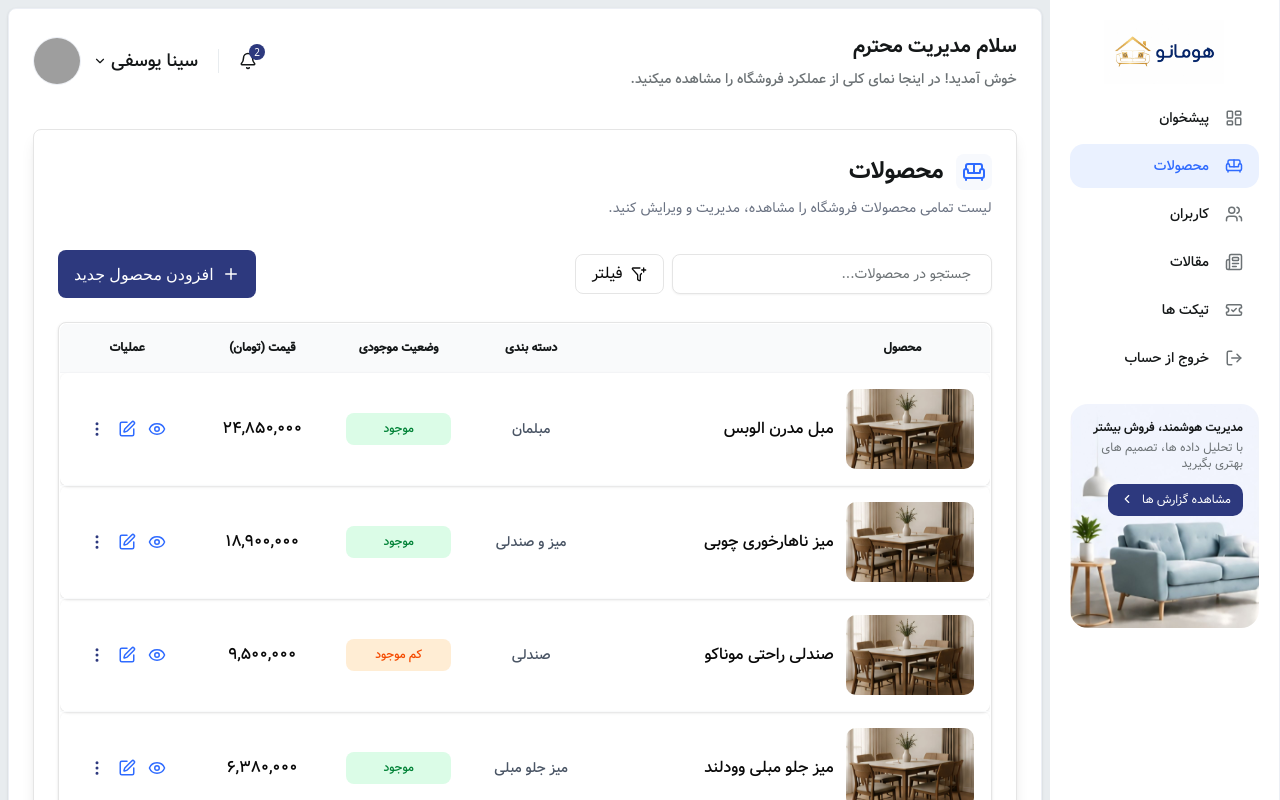
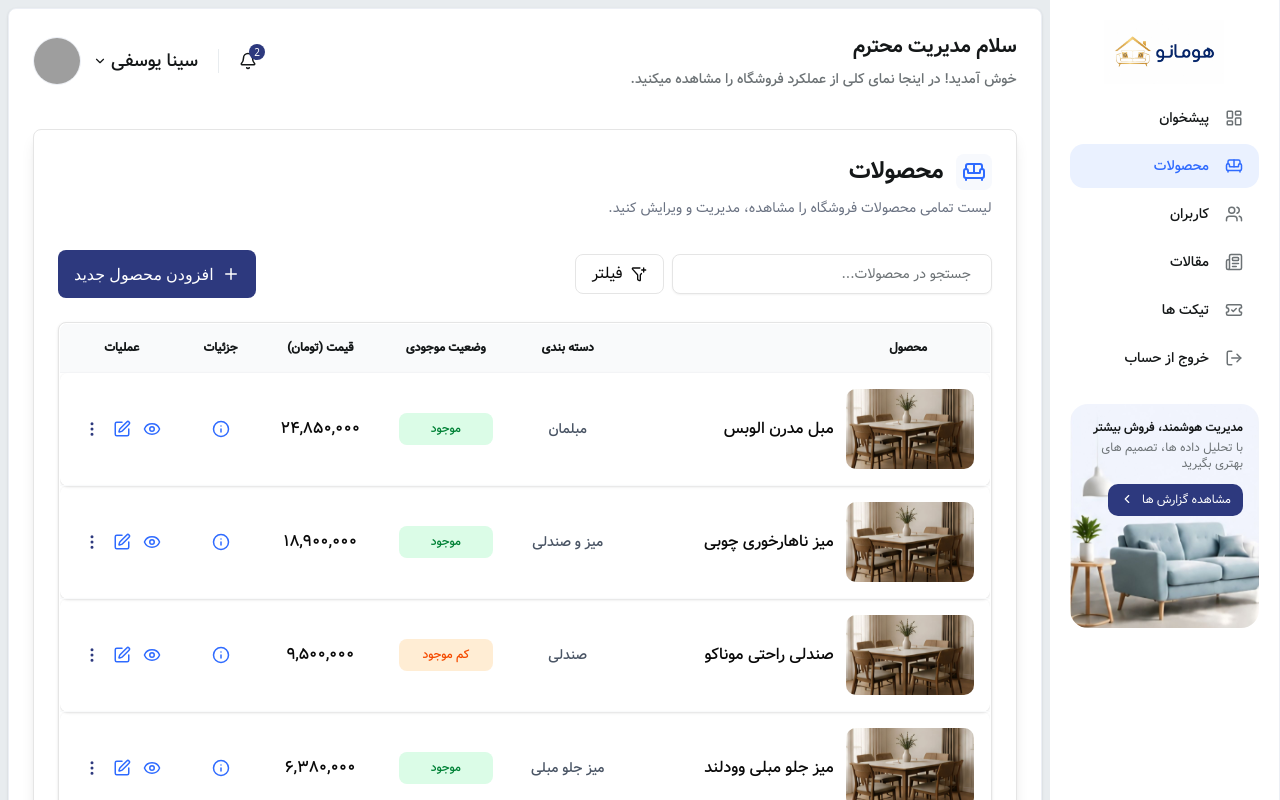
Before and after one commit to Hamiiiidreza/Home-Style, a React (Vite) app: page /p-admin/admin-product in a window 1280 px wide. Shown: the top 800 px of the page. Built offline with nearby package versions, Linux system fonts and the light colour scheme; grey boxes are pictures that could not be loaded.

Commit message:
feat(product-management): add product details field and modal handler

```diff
--- a/src/pages/AdminPanel/product-management/product-management.tsx
+++ b/src/pages/AdminPanel/product-management/product-management.tsx
@@ -1,9 +1,15 @@
 import React, { useState } from 'react';
-import { Eye, Edit, MoreVertical, Plus, Sofa, FunnelPlus } from 'lucide-react';
+import { Eye, Edit, MoreVertical, Plus, Sofa, FunnelPlus, Info } from 'lucide-react';
 import CustomInput from '../../../components/ui/custom-input';
 import CustomPagination from '../../../components/ui/custom-pagination';
 import { useNavigate } from "react-router-dom";
 
+import {
+  Dialog,
+  DialogContent,
+  DialogHeader,
+  DialogTitle,
+} from "../../../components/ui/dialog";
 
 type ProductStatus = 'موجود' | 'کم موجود' | 'ناموجود';
 
@@ -81,11 +87,15 @@ const ProductManagement: React.FC = () => {
   const totalProducts = 75;
   const totalPages = Math.ceil(totalProducts / itemsPerPage);
 
+  const [openDetails, setOpenDetails] = useState(false);
+  const [selectedProduct, setSelectedProduct] = useState<Product | null>(null);
+
   const navigate = useNavigate();
 
   return (
     <section className="w-full bg-white rounded-md shadow-lg my-10 p-6 border transition-all hover:drop-shadow-custom">
-      {/* Header Section */}
+
+      {/* Header */}
       <div className="mb-8">
         <div className="flex items-center justify-start gap-3">
           <div className="flex items-center justify-center size-9 rounded-md bg-neutral-01">
@@ -127,10 +137,11 @@ const ProductManagement: React.FC = () => {
         <table className="w-full text-center border rounded-md overflow-hidden">
           <thead className="bg-gray-50 border-b">
             <tr className="bg-gray-50 text-neutral-07 font-VazirMedium text-xs border-b border-gray-100">
-              <th className="pl-55">محصول</th>
+              <th className="pl-50">محصول</th>
               <th className="p-4">دسته بندی</th>
               <th className="p-4">وضعیت موجودی</th>
               <th className="p-4">قیمت (تومان)</th>
+              <th className="p-4">جزئیات</th>
               <th className="p-4">عملیات</th>
             </tr>
           </thead>
@@ -165,6 +176,21 @@ const ProductManagement: React.FC = () => {
 
                 <td className="p-4 font-VazirMedium">{product.price}</td>
 
+                {/* Details Column */}
+                <td className="p-4">
+                  <div className="flex items-center justify-center">
+                    <Info
+                      size={18}
+                      onClick={() => {
+                        setSelectedProduct(product);
+                        setOpenDetails(true);
+                      }}
+                      className="cursor-pointer text-secondary-color-blue hover:text-gray-600"
+                    />
+                  </div>
+                </td>
+
+                {/* Actions */}
                 <td className="p-4">
                   <div className="flex items-center justify-center gap-3">
                     <Eye
@@ -187,6 +213,8 @@ const ProductManagement: React.FC = () => {
           </tbody>
         </table>
       </div>
+
+      {/* Pagination */}
       <CustomPagination
         currentPage={currentPage}
         totalPages={totalPages}
@@ -196,6 +224,51 @@ const ProductManagement: React.FC = () => {
         onItemsPerPageChange={setItemsPerPage}
         label="محصول"
       />
+
+      {/* Details Modal */}
+      <Dialog open={openDetails} onOpenChange={setOpenDetails}>
+        <DialogContent className="max-w-md">
+          <DialogHeader>
+            <DialogTitle className="font-VazirBold text-center">
+              جزئیات محصول
+            </DialogTitle>
+          </DialogHeader>
+
+          {selectedProduct && (
+            <div className="space-y-3 font-VazirRegular text-sm">
+              <div className="flex justify-between">
+                <span className="text-gray-500">نام محصول</span>
+                <span>{selectedProduct.name}</span>
+              </div>
+
+              <div className="flex justify-between">
+                <span className="text-gray-500">دسته بندی</span>
+                <span>{selectedProduct.category}</span>
+              </div>
+
+              <div className="flex justify-between">
+                <span className="text-gray-500">قیمت</span>
+                <span>{selectedProduct.price} تومان</span>
+              </div>
+
+              <div className="flex justify-between">
+                <span className="text-gray-500">رنگ</span>
+                <span>قهوه‌ای</span>
+              </div>
+
+              <div className="flex justify-between">
+                <span className="text-gray-500">سایز</span>
+                <span>سه نفره</span>
+              </div>
+
+              <div className="flex justify-between">
+                <span className="text-gray-500">وزن</span>
+                <span>۴۵ کیلوگرم</span>
+              </div>
+            </div>
+          )}
+        </DialogContent>
+      </Dialog>
     </section>
   );
 };
```
